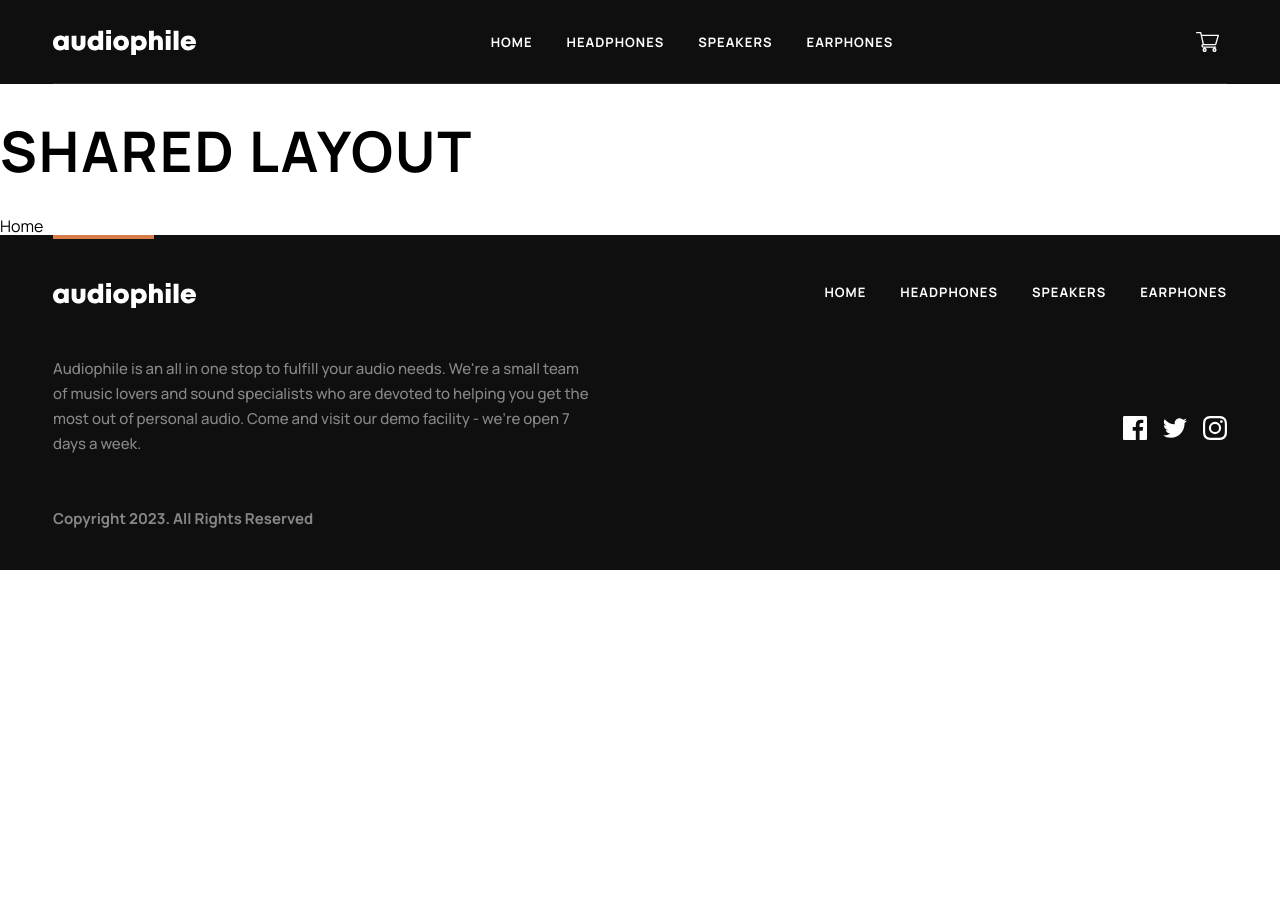
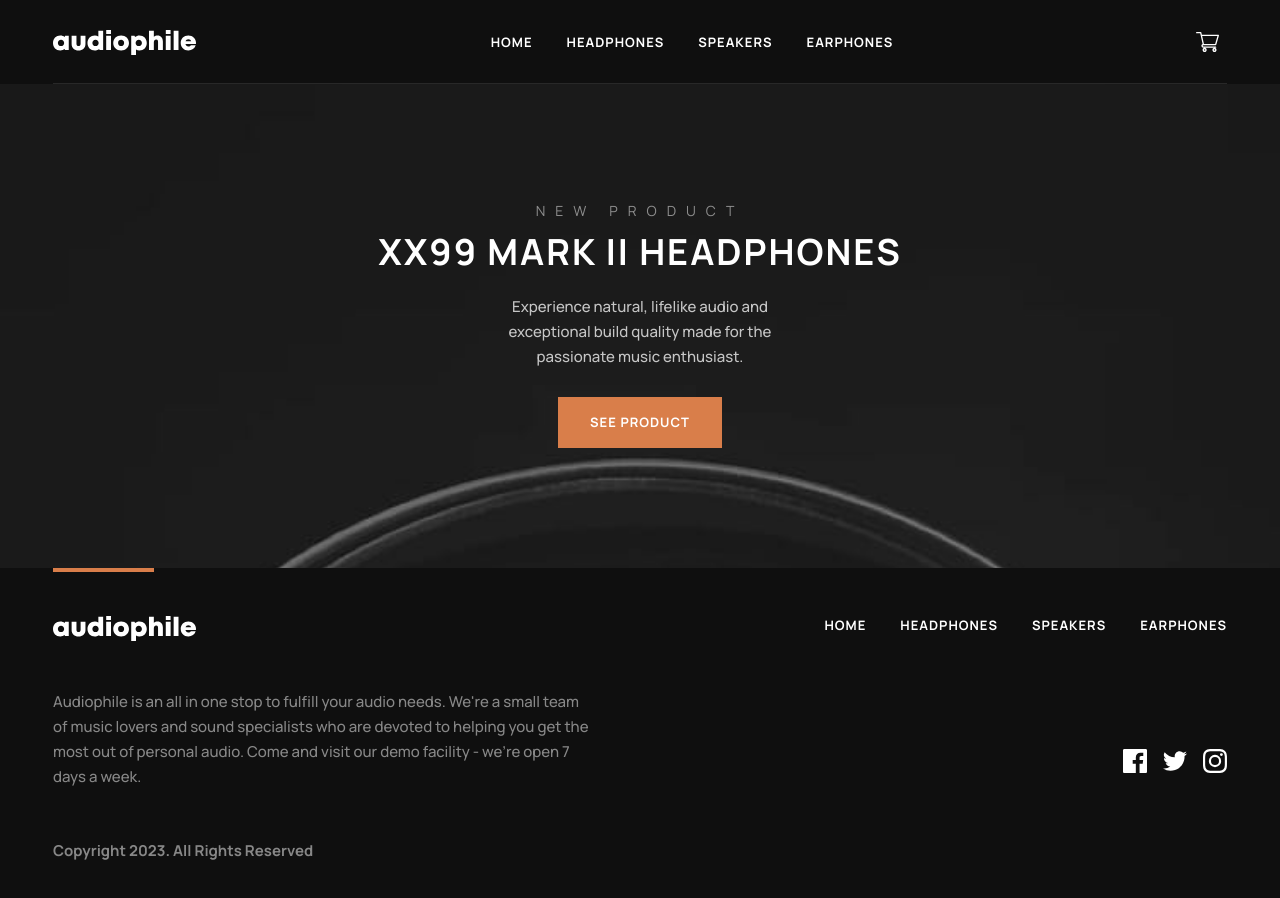
Before and after one commit to koliberdapv/audiophile-ecommerce-website-fmentor, a React (Vite) app: page / in a window 1280 px wide. Shown: the top 898 px of the page. Before the commit the page ends 800 px from the top, so only its background shows below. Built offline with nearby package versions, Linux system fonts and the light colour scheme.

Commit message:
home page started

```diff
--- a/src/components/ui/SharedLayout.jsx
+++ b/src/components/ui/SharedLayout.jsx
@@ -4,10 +4,7 @@ const SharedLayout = () => {
 	return (
 		<>
 			<Navbar />
-			<h1>Shared layout</h1>
-			<div>
-				<Outlet />
-			</div>
+			<Outlet />
 			<Footer />
 		</>
 	);
--- a/src/components/ui/Socials.jsx
+++ b/src/components/ui/Socials.jsx
@@ -18,7 +18,7 @@ const Socials = () => {
 							<path
 								d="M22.675 0H1.325C.593 0 0 .593 0 1.325v21.351C0 23.407.593 24 1.325 24H12.82v-9.294H9.692v-3.622h3.128V8.413c0-3.1 1.893-4.788 4.659-4.788 1.325 0 2.463.099 2.795.143v3.24l-1.918.001c-1.504 0-1.795.715-1.795 1.763v2.313h3.587l-.467 3.622h-3.12V24h6.116c.73 0 1.323-.593 1.323-1.325V1.325C24 .593 23.407 0 22.675 0z"
 								fill="currentColor"
-								fill-rule="nonzero"
+								fillRule="nonzero"
 							/>
 						</svg>
 					</Link>
@@ -36,7 +36,7 @@ const Socials = () => {
 							<path
 								d="M24 2.557a9.83 9.83 0 01-2.828.775A4.932 4.932 0 0023.337.608a9.864 9.864 0 01-3.127 1.195A4.916 4.916 0 0016.616.248c-3.179 0-5.515 2.966-4.797 6.045A13.978 13.978 0 011.671 1.149a4.93 4.93 0 001.523 6.574 4.903 4.903 0 01-2.229-.616c-.054 2.281 1.581 4.415 3.949 4.89a4.935 4.935 0 01-2.224.084 4.928 4.928 0 004.6 3.419A9.9 9.9 0 010 17.54a13.94 13.94 0 007.548 2.212c9.142 0 14.307-7.721 13.995-14.646A10.025 10.025 0 0024 2.557z"
 								fill="currentColor"
-								fill-rule="nonzero"
+								fillRule="nonzero"
 							/>
 						</svg>
 					</Link>
@@ -54,7 +54,7 @@ const Socials = () => {
 							<path
 								d="M12 2.163c3.204 0 3.584.012 4.85.07 3.252.148 4.771 1.691 4.919 4.919.058 1.265.069 1.645.069 4.849 0 3.205-.012 3.584-.069 4.849-.149 3.225-1.664 4.771-4.919 4.919-1.266.058-1.644.07-4.85.07-3.204 0-3.584-.012-4.849-.07-3.26-.149-4.771-1.699-4.919-4.92-.058-1.265-.07-1.644-.07-4.849 0-3.204.013-3.583.07-4.849.149-3.227 1.664-4.771 4.919-4.919 1.266-.057 1.645-.069 4.849-.069zM12 0C8.741 0 8.333.014 7.053.072 2.695.272.273 2.69.073 7.052.014 8.333 0 8.741 0 12c0 3.259.014 3.668.072 4.948.2 4.358 2.618 6.78 6.98 6.98C8.333 23.986 8.741 24 12 24c3.259 0 3.668-.014 4.948-.072 4.354-.2 6.782-2.618 6.979-6.98.059-1.28.073-1.689.073-4.948 0-3.259-.014-3.667-.072-4.947-.196-4.354-2.617-6.78-6.979-6.98C15.668.014 15.259 0 12 0zm0 5.838a6.162 6.162 0 100 12.324 6.162 6.162 0 000-12.324zM12 16a4 4 0 110-8 4 4 0 010 8zm6.406-11.845a1.44 1.44 0 100 2.881 1.44 1.44 0 000-2.881z"
 								fill="currentColor"
-								fill-rule="nonzero"
+								fillRule="nonzero"
 							/>
 						</svg>
 					</Link>
--- a/src/index.css
+++ b/src/index.css
@@ -98,6 +98,7 @@ h6,
 	font-family: var(--bodyFont);
 	text-transform: uppercase;
 	font-weight: var(--fw-700);
+	margin: 0;
 }
 
 h1 {
@@ -181,6 +182,7 @@ ul {
 .img {
 	display: block;
 	object-fit: cover;
+	object-fit: contain;
 }
 .flex {
 	display: flex;
@@ -214,6 +216,7 @@ ul {
 	max-width: 1174px;
 	margin-inline: auto;
 	width: calc(100% - 3rem);
+	background-color: transparent;
 }
 @media screen and (width > 767px) {
 	.width-controller {
--- a/src/pages/Home/Home.jsx
+++ b/src/pages/Home/Home.jsx
@@ -1,5 +1,31 @@
+import Wrapper from './HomeWrapper';
+import { ColorButton } from '../../components/buttons';
+import img_1 from '../../assets/home/mobile/image-header.jpg';
+
 const Home = () => {
-	return <div>Home</div>;
+	return (
+		<Wrapper>
+			<div className="width-controller">
+				<figure className="background-img">
+					<img
+						src={img_1}
+						alt=""
+					/>
+				</figure>
+				<div className="home-container | grid">
+					<p className="overline">new product</p>
+					<header>
+						<h1>XX99 Mark II headphones</h1>
+					</header>
+					<p className="info">
+						Experience natural, lifelike audio and exceptional build quality
+						made for the passionate music enthusiast.
+					</p>
+					<ColorButton />
+				</div>
+			</div>
+		</Wrapper>
+	);
 };
 
 export default Home;
--- /dev/null
+++ b/src/pages/Home/HomeWrapper.jsx
@@ -0,0 +1,41 @@
+import styled from 'styled-components';
+
+const Wrapper = styled.section`
+	color: var(--clr-white);
+	background-color: var(--clr-black-1);
+	overflow: hidden;
+	position: relative;
+	.home-container {
+		isolation: isolate;
+		text-align: center;
+		padding: 7.5rem 0;
+	}
+	h1 {
+		font-size: 2.25rem;
+		line-height: var(--line-height-h3);
+	}
+	header {
+		margin: 1rem 0 1.5rem;
+	}
+	.info {
+		margin-bottom: 1.75rem;
+		max-width: 333px;
+		margin-inline: auto;
+		opacity: 0.75;
+	}
+
+	.background-img {
+		position: absolute;
+		top: 27.5%;
+		left: 50%;
+		transform: translate(-50%, -50%);
+		height: 100%;
+	}
+	.background-img img {
+		width: 100vw;
+	}
+	.overline {
+		opacity: 0.5;
+	}
+`;
+export default Wrapper;
```
